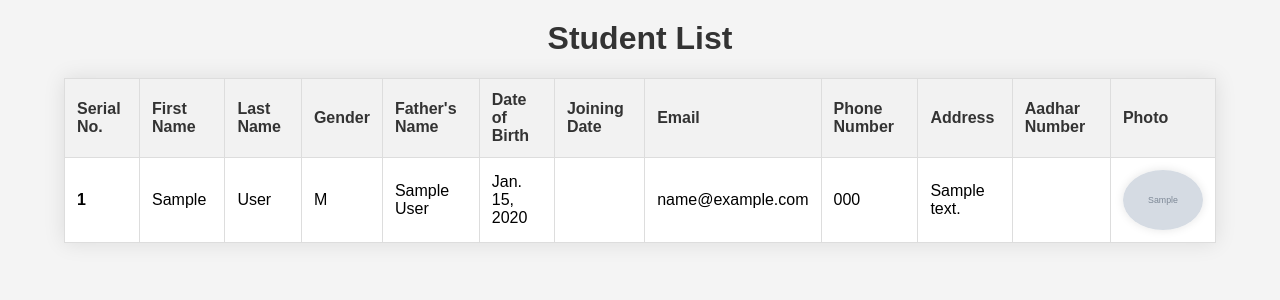
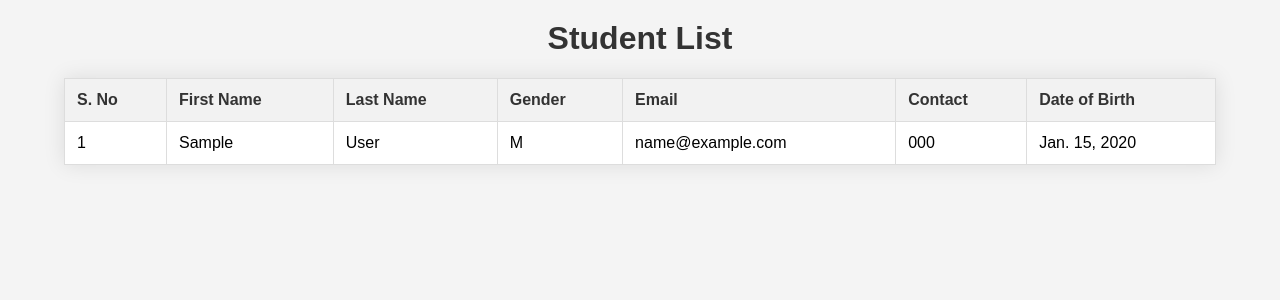
Before and after one commit to Abid2627/student_form, a Django app: page /students/list/ in a window 1280 px wide. Shown: the top 300 px of the page. Run offline with Django 5.2, Linux system fonts and the light colour scheme; tables that the repository leaves empty hold one stand-in row (values such as "Sample post"); grey boxes marked "Sample" are stand-in pictures.

Commit message:
Updated files

```diff
--- a/students/templates/student_list.html
+++ b/students/templates/student_list.html
@@ -35,19 +35,6 @@
         tr:nth-child(even) {
             background-color: #f9f9f9;
         }
-        img.student-photo {
-            display: block;
-            margin: 0 auto;
-            border-radius: 50%;
-            box-shadow: 0 0 10px rgba(0, 0, 0, 0.1);
-        }
-        .no-photo {
-            text-align: center;
-            color: #999;
-        }
-        .serial-number {
-            font-weight: bold;
-        }
     </style>
 </head>
 <body>
@@ -55,41 +42,25 @@
     <table>
         <thead>
             <tr>
-                <th>Serial No.</th>
+                <th>S. No</th>
                 <th>First Name</th>
                 <th>Last Name</th>
                 <th>Gender</th>
-                <th>Father's Name</th>
+                <th>Email</th>
+                <th>Contact</th>
                 <th>Date of Birth</th>
-                <th>Joining Date</th>
-                <th>Email</th>
-                <th>Phone Number</th>
-                <th>Address</th>
-                <th>Aadhar Number</th>
-                <th>Photo</th>
             </tr>
         </thead>
         <tbody>
             {% for index, student in enumerated_students %}
                 <tr>
-                    <td class="serial-number">{{ index }}</td>
+                    <td>{{ index }}</td>
                     <td>{{ student.first_name }}</td>
                     <td>{{ student.last_name }}</td>
                     <td>{{ student.gender }}</td>
-                    <td>{{ student.father_name }}</td>
-                    <td>{{ student.date_of_birth }}</td>
-                    <td>{{ student.joining_date }}</td>
                     <td>{{ student.email }}</td>
                     <td>{{ student.phone_number }}</td>
-                    <td>{{ student.address }}</td>
-                    <td>{{ student.aadhar_number }}</td>
-                    <td>
-                        {% if student.photo %}
-                            <img src="{{ student.photo.url }}" alt="Student Photo" width="80" class="student-photo">
-                        {% else %}
-                            <p class="no-photo">No photo available</p>
-                        {% endif %}
-                    </td>
+                    <td>{{ student.date_of_birth }}</td>
                 </tr>
             {% endfor %}
         </tbody>
```
